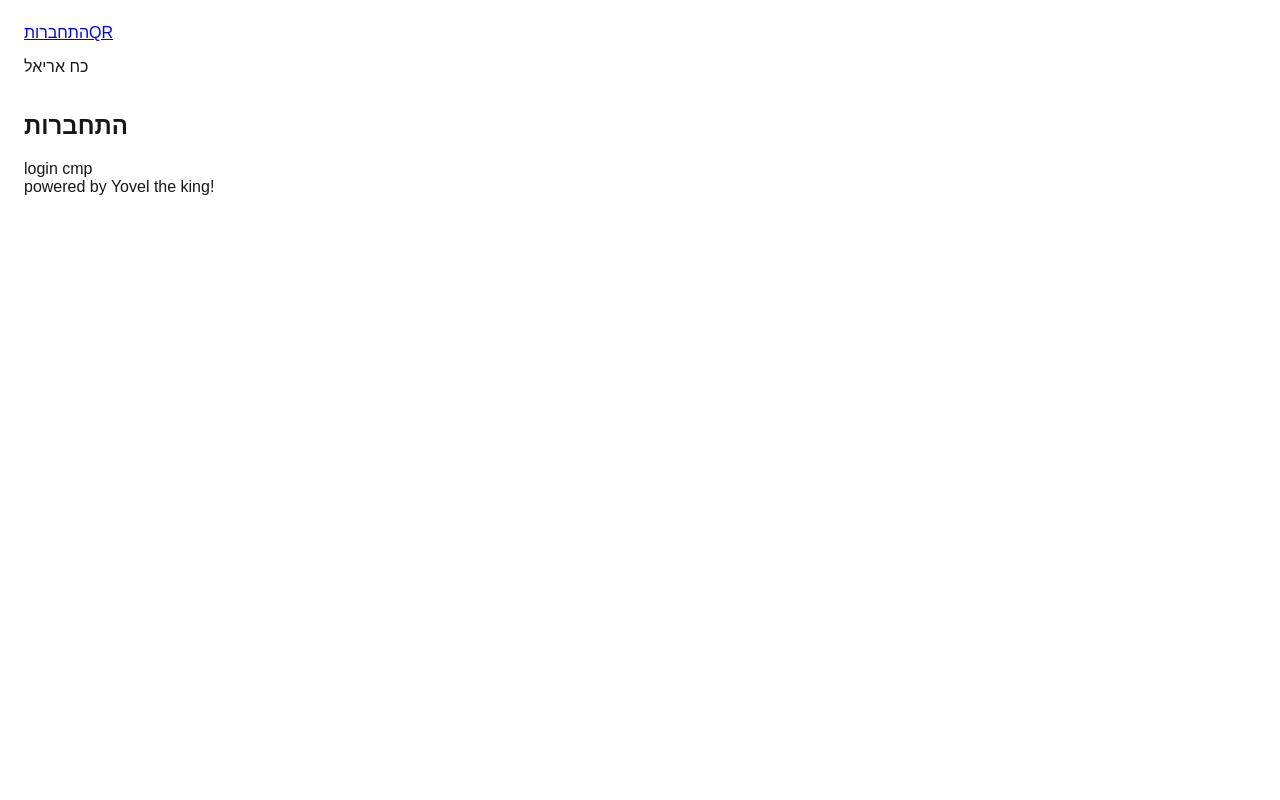
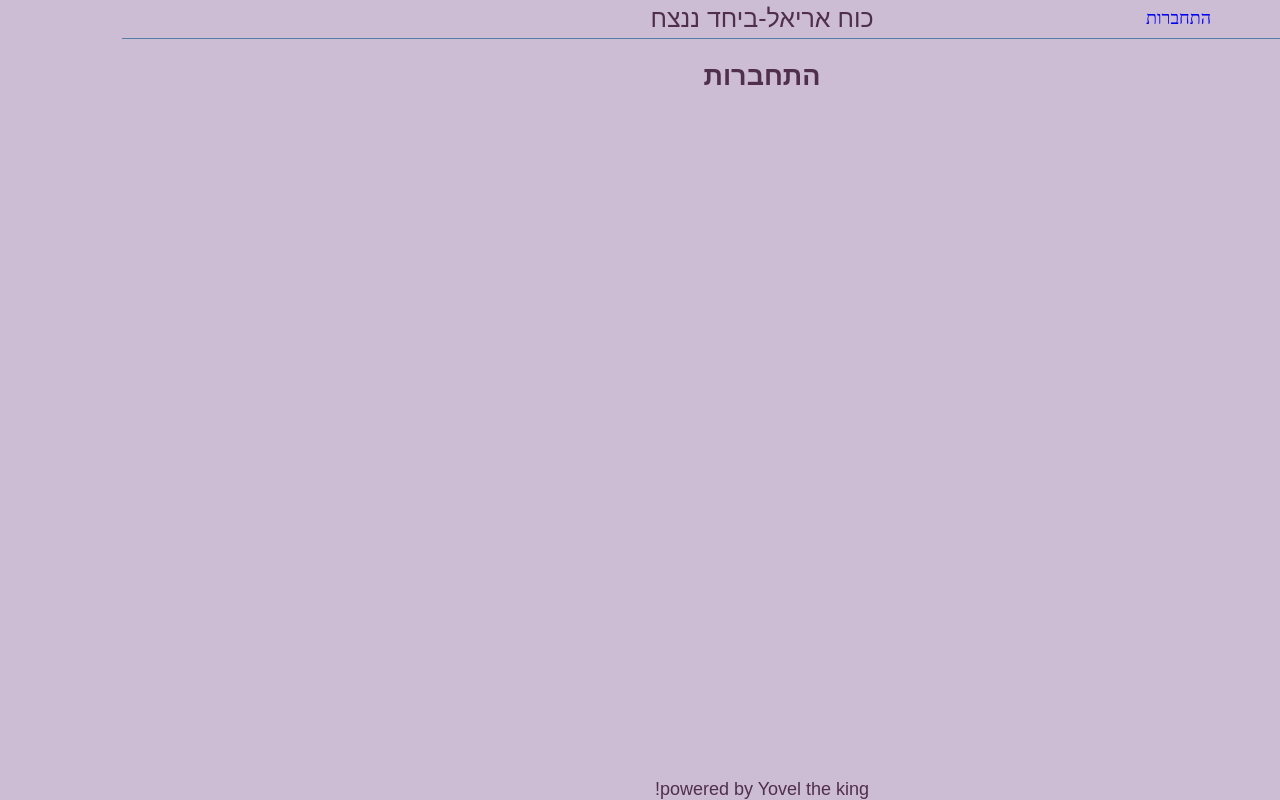
Before and after one commit to YovelNehmady/patrol-qr, a Next.js app: page /login in a window 1280 px wide. Built offline with nearby package versions, Linux system fonts and the light colour scheme.

Commit message:
working on the header app and some casics

```diff
--- a/package.json
+++ b/package.json
@@ -11,7 +11,8 @@
   "dependencies": {
     "next": "15.0.3",
     "react": "19.0.0-rc-66855b96-20241106",
-    "react-dom": "19.0.0-rc-66855b96-20241106"
+    "react-dom": "19.0.0-rc-66855b96-20241106",
+    "sass": "^1.81.0"
   },
   "devDependencies": {
     "@types/node": "^20",
--- a/src/app/cmps/header.tsx
+++ b/src/app/cmps/header.tsx
@@ -3,14 +3,11 @@ import React from 'react'
 
 const Header = () => {
   return (
-    <div className='flex flex-shrink flex-row-reverse '>
-      <Link className='pl-2' href={"/login"} >
+    <div className='header full'>
+      <Link className='login-cmp' href={"/login"} >
       התחברות
       </Link>
-      <Link href={"/qr"} >
-      QR
-      </Link>
-      <p className='logo flex-1'> כח אריאל</p>
+      <p className='logo'>כוח אריאל-ביחד ננצח</p>
     </div>
   )
 }
--- a/src/app/globals.css
+++ b/src/app/globals.css
@@ -1,5 +1,5 @@
 :root {
-  --background: #ffffff;
+  --background: #70587c;
   --foreground: #171717;
 }
 
--- a/src/app/layout.tsx
+++ b/src/app/layout.tsx
@@ -1,6 +1,6 @@
 import type { Metadata } from "next";
 import localFont from "next/font/local";
-import "./globals.css";
+import "../scss/styles.scss";
 import Header from "./cmps/header";
 import Footer from "./cmps/footer";
 
@@ -28,7 +28,7 @@ export default function RootLayout({
   return (
     <html lang="en">
       <body
-        className={''}
+        className="main-layout"
       >
       <Header />
       {children}
--- /dev/null
+++ b/src/scss/basics/_base.scss
@@ -0,0 +1,43 @@
+* {
+    box-sizing: border-box;
+}
+
+body {
+    direction: rtl;
+    font-size: 18px;
+    font-family: "Alef", sans-serif;
+    font-weight: 400;
+    font-style: normal;
+    margin: 0;
+    text-align: center;
+    min-height: 100vh;
+    max-width: 100vw;
+    background-color: #8660996a;
+    color: #502F4C;
+}
+
+p {
+    line-height: 1.5;
+    margin: 0;
+}
+
+a {
+    line-height: 1.5;
+    margin: 0;
+    font-family: alef-regular;
+    text-decoration: none;
+}
+
+button {
+    cursor: pointer;
+    font-family: alef-regular;
+}
+
+input::placeholder {
+    font-family: alef-regular;
+}
+
+input:focus-visible,
+select:focus-visible {
+    outline: none;
+}
--- /dev/null
+++ b/src/scss/basics/_helpers.scss
@@ -0,0 +1,45 @@
+.flex {
+    display: flex;
+
+    &.column {
+        flex-direction: column;
+    }
+
+    &.row-revers{
+        flex-direction: row-reverse;
+    }
+
+    &.justify-center {
+        justify-content: center;
+    }
+
+    &.align-center {
+        align-items: center;
+    }
+
+    &.space-between {
+        justify-content: space-between;
+    }
+
+    &.space-around {
+        justify-content: space-around;
+    }
+}
+
+.grid {
+    display: grid;
+}
+
+.max-width-container {
+    max-width: 100%;
+}
+
+.none-list-style {
+    list-style: none;
+    padding: 0;
+}
+
+
+.bold {
+    font-family: Macan-Bold
+}
--- /dev/null
+++ b/src/scss/basics/_layouts.scss
@@ -0,0 +1,18 @@
+.main-layout {
+    display: grid;
+    grid-template-columns: 1fr;
+    grid-template-rows: auto 1fr auto;
+
+    @media (min-width: 1400px) {
+        display: grid;
+        grid-template-columns: 1fr 1400px 1fr;
+
+        >* {
+            grid-column: 2;
+        }
+
+        >*.full {
+            grid-column: 1 / -1;
+        }
+    }
+}
--- /dev/null
+++ b/src/scss/cmps/_header.scss
@@ -0,0 +1,32 @@
+.header {
+    border-bottom: .5px solid rgb(84 124 164);
+    z-index: 999;
+    align-items: center;
+    display: flex;
+    justify-content: center;
+
+    .logo {
+        font-size: 25px;
+    }
+
+    .login-cmp {
+        position: absolute;
+        left: 80%;
+    }
+
+    .nav {
+        margin-inline: auto;
+
+        .navigation,
+        .call-btn {
+            display: none;
+        }
+
+        .logo {
+            height: 75px;
+            width: 85px;
+            background-size: cover;
+            background-repeat: no-repeat;
+        }
+    }
+}
--- /dev/null
+++ b/src/scss/setup/_mixins.scss
@@ -0,0 +1,25 @@
+/* Media queries Breakpoint mixins */
+
+@mixin for-mobile-layout {
+  @media (max-width: 700px) {
+    @content;
+  }
+}
+
+@mixin for-narrow-layout {
+  @media (min-width: 700px) {
+    @content;
+  }
+}
+
+@mixin for-normal-layout {
+  @media (min-width: $break-normal) {
+    @content;
+  }
+}
+
+@mixin for-wide-layout {
+  @media (min-width: $break-wide) {
+    @content;
+  }
+}
--- /dev/null
+++ b/src/scss/setup/_variables.scss
@@ -0,0 +1,30 @@
+// COLOR PALETTE
+$clr0: #ffffff;
+$clr1: #fafafa;
+$clr2: #efeff0;
+$clr3: #b5b6ba;
+$clr4: #74767e;
+$clr5: #62646a;
+$clr6: #404145;
+$clr7: #222325;
+$clr8: #000000;
+$clr9: #1dbf73;
+$clr10: #19a463;
+$clr11: #e4e5e7;
+$clr12: #446ee7;
+$clr13: #95979d;
+$clr14: #ffb33e;
+$clr15: rgba(0, 0, 0, .65);
+$clr16: #f7f7f7;
+$clr17: #dadbdd;
+$clr18: #eee;
+$clr19: #f74040;
+$clr20: #c5c6c9;
+
+// LAYOUT
+$mainLayoutWide: 1400px;
+
+// LAYOUT BREAKPOINTS
+$break-narrow: 650px;
+$break-normal: 1200px;
+// $break-wide: 1920px;
--- /dev/null
+++ b/src/scss/styles.scss
@@ -0,0 +1,14 @@
+/* Basics */
+@import 'basics/layouts';
+@import 'basics/base';
+@import 'basics/helpers';
+
+/* Setup */
+@import 'setup/variables';
+@import 'setup/mixins';
+
+/* pages */
+
+
+/* cmps */
+@import 'cmps/header';
```
Also changed, not shown: src/scss/setup/_functions.scss (added, +12 -0 lines), 1 other file (tests, documents, lock files or other folders).
